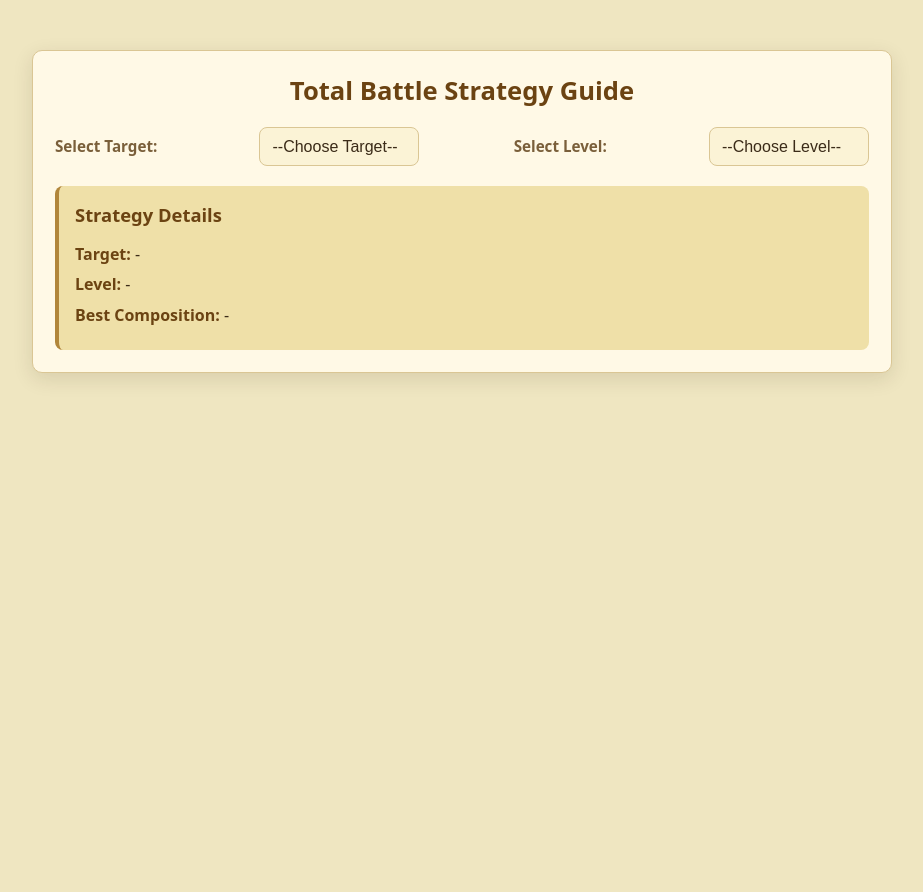
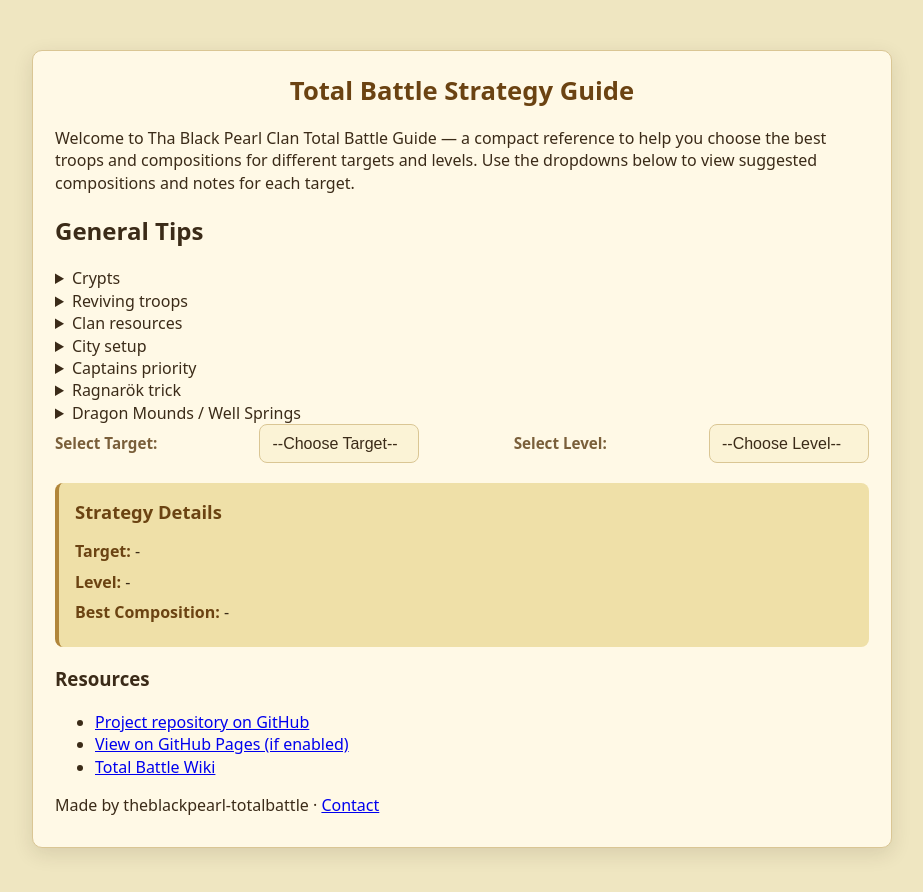
Before and after one commit to theblackpearl-totalbattle/guide, a plain HTML site: page index.html in a window 1280 px wide. Shown: the whole page, without its empty margins (178-1101 px from the left). Before the commit the page ends 800 px from the top, so only its background shows below. Drawn offline with Linux system fonts and the light colour scheme.

Commit message:
Enhance index.html with intro and tips section
Added introductory content and general tips section with accordion functionality for better organization and accessibility.

```diff
--- a/index.html
+++ b/index.html
@@ -4,11 +4,74 @@
     <meta charset="UTF-8" />
     <meta name="viewport" content="width=device-width, initial-scale=1.0"/>
     <title>Total Battle Guide</title>
+    <link href="https://fonts.googleapis.com/css2?family=Cinzel:wght@400;700&family=Montserrat:wght@300;400;600&display=swap" rel="stylesheet">
     <link rel="stylesheet" href="style.css" />
 </head>
 <body>
     <div class="container">
         <h1>Total Battle Strategy Guide</h1>
+
+        <!-- Intro / description -->
+        <p class="intro">
+            Welcome to Tha Black Pearl Clan Total Battle Guide — a compact reference to help you choose the best troops and compositions
+            for different targets and levels. Use the dropdowns below to view suggested compositions and notes for each target.
+        </p>
+
+        <!-- General Tips (subtitle + organized content as accordion) -->
+        <section class="general-tips" aria-labelledby="general-tips-heading">
+            <h2 id="general-tips-heading">General Tips</h2>
+
+            <!-- Each tip uses a native details/summary element for accessibility.
+                 JS will make these behave as an accordion on small screens. -->
+            <details>
+                <summary>Crypts</summary>
+                <div class="tip-content">
+                    Crypts provide materials for armor, XP, silver, food, and clan chests.
+                </div>
+            </details>
+
+            <details>
+                <summary>Reviving troops</summary>
+                <div class="tip-content">
+                    Avoid reviving troops with gold; only revive mercenaries and monsters.
+                </div>
+            </details>
+
+            <details>
+                <summary>Clan resources</summary>
+                <div class="tip-content">
+                    Wood → Planks, Iron → Steel, Stone → Cement, Silver → Scientific Treaties, Food → Religious Treaties.
+                </div>
+            </details>
+
+            <details>
+                <summary>City setup</summary>
+                <div class="tip-content">
+                    Start on a silver tile (90%), later move to a food tile (90%). Build farms and mansions 50/50.
+                </div>
+            </details>
+
+            <details>
+                <summary>Captains priority</summary>
+                <div class="tip-content">
+                    Carter, Cleopatra, Amanitore, Helen, Stror, Dustan. Wu Zetian later for G5/G6.
+                </div>
+            </details>
+
+            <details>
+                <summary>Ragnarök trick</summary>
+                <div class="tip-content">
+                    Attack epics before research, then upgrade guard, then open shop for better rewards.
+                </div>
+            </details>
+
+            <details>
+                <summary>Dragon Mounds / Well Springs</summary>
+                <div class="tip-content">
+                    Claim only one per reset, register in chat, arrive within 10 minutes, and do not steal claimed mounds.
+                </div>
+            </details>
+        </section>
 
         <div class="selectors">
             <label for="targetSelect">Select Target:</label>
@@ -29,6 +92,20 @@
             <p><strong>Best Composition:</strong> <span id="composition">-</span></p>
             <p id="extraNote"></p>
         </div>
+
+        <!-- Resources section with links -->
+        <section class="resources" aria-label="Resources">
+            <h3>Resources</h3>
+            <ul>
+                <li><a href="https://github.com/theblackpearl-totalbattle/guide" target="_blank" rel="noopener">Project repository on GitHub</a></li>
+                <li><a href="https://theblackpearl-totalbattle.github.io/guide/" target="_blank" rel="noopener">View on GitHub Pages (if enabled)</a></li>
+                <li><a href="https://totalbattle.fandom.com/" target="_blank" rel="noopener">Total Battle Wiki</a></li>
+            </ul>
+        </section>
+
+        <footer class="site-footer">
+            <p>Made by theblackpearl-totalbattle · <a href="mailto:you@example.com">Contact</a></p>
+        </footer>
     </div>
 
     <script src="script.js"></script>
```
